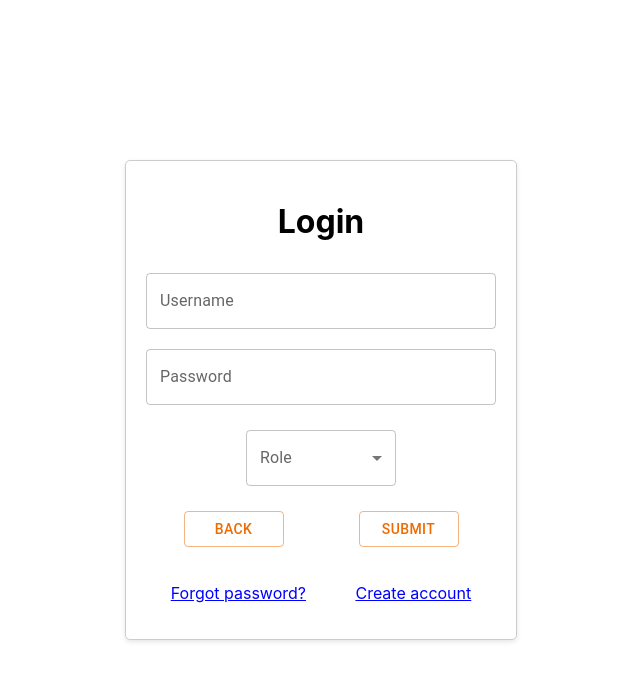
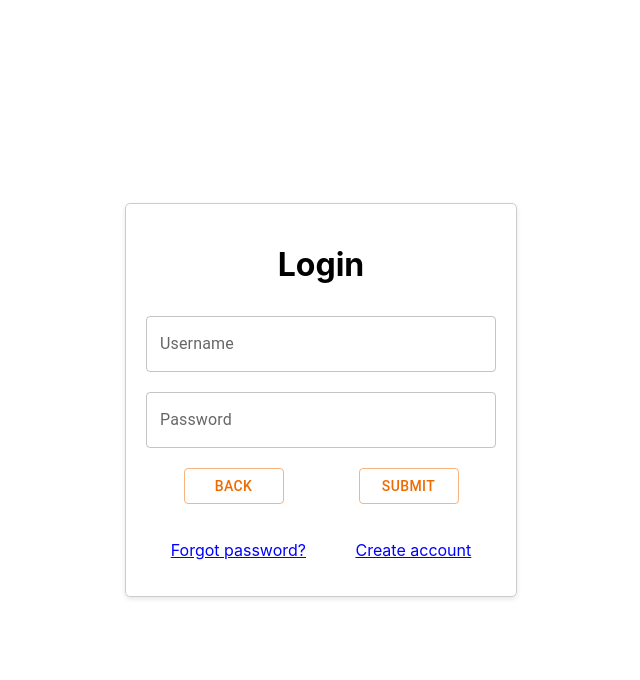
Before and after one commit to ZapboltIsEpic/Wait-Management-System, a React (Create React App) app in the folder frontend/waddlewait/: page /staff/login in a window 1280 px wide. Shown: the top 680 px of the page, without its empty margins (319-959 px from the left). Built offline with nearby package versions, Linux system fonts and the light colour scheme.

Commit message:
fixed login

```diff
--- a/frontend/waddlewait/src/Screens/Accounts/Login.jsx
+++ b/frontend/waddlewait/src/Screens/Accounts/Login.jsx
@@ -27,13 +27,9 @@ function Login() {
 		}
 	}
 
-	const [role, setRole] = React.useState('');
 	const [username, setUserName] = React.useState('');
 	const [password, setPassword] = React.useState('');
 
-	const roleChange = (event) => {
-		setRole(event.target.value);
-  };
 
 	const [error, setErrorOpen] = React.useState(false);
 	const [errorMessage, setErrorMessage] = React.useState(false);
@@ -63,22 +59,6 @@ function Login() {
 						}}
 					/>
 				</div>
-
-				<div className='input-role-container'>
-                    <FormControl className="input-role">
-                        <InputLabel>Role</InputLabel>
-                        <Select
-                            id="demo-simple-select"
-                            value={role}
-                            label="Role"
-                            onChange={roleChange}
-                        >
-                            <MenuItem value={"kitchen_staff"}>Kitchen Staff</MenuItem>
-                            <MenuItem value={"wait_staff"}>Wait Staff</MenuItem>
-                            <MenuItem value={"manager"}>Manager</MenuItem>
-                        </Select>
-                    </FormControl>
-                </div>
 				<div className="button-container">
 					<Button
 						variant="outlined"
@@ -95,7 +75,7 @@ function Login() {
 						onClick={async () => {
 							// Authentication goes here
 
-							if (username === "" || password === "" || role === "") {
+							if (username === "" || password === "") {
 								setErrorMessage("Login failed. Please ensure all fields are filled.");
 								setErrorOpen(true);
 								return;
@@ -105,13 +85,10 @@ function Login() {
 								const response = await axios.post('http://127.0.0.1:8000/authentication/login', {
 									email: username,
 									password: password,
-									role: role
 								});
 
 								// Handle successful login, e.g., store token in local storage
-								console.log('Login successful');
-								console.log(response.data)
-								navigateTo(role);
+								navigateTo(response.data.role);
 							} catch (error) {
 								console.log(error)
 								setErrorMessage("Login failed. Please check your username/password/role and try again.")
```
Also changed, not shown: 2 other files (tests, documents, lock files or other folders).
